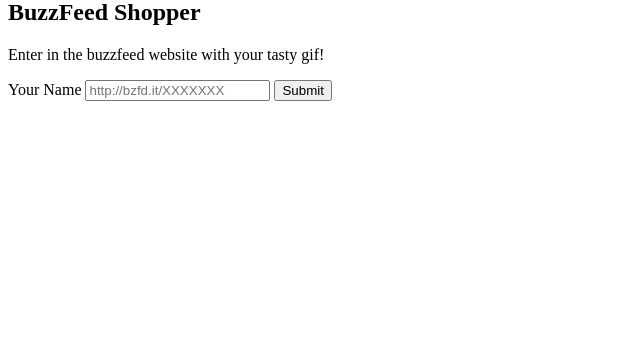
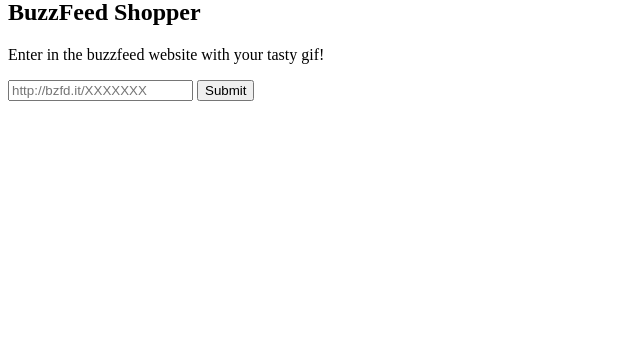
Before and after one commit to Sarulian/sarulian-website, a Flask app: page /shopper in a window 1280 px wide. Shown: the part 21-385 px from the top of the page, without its empty margins (0-640 px from the left). Run offline with Flask 2, Linux system fonts and the light colour scheme.

Commit message:
everything

```diff
--- a/templates/shopper.html
+++ b/templates/shopper.html
@@ -14,7 +14,6 @@
 					<h2>BuzzFeed Shopper</h2>
 					<p>Enter in the buzzfeed website with your tasty gif!</p>
 				</header>
-				<label>Your Name</label>
 				<input name="buzzfeedlink" placeholder="http://bzfd.it/XXXXXXX" type="text" width="100px;">
 				<input type="submit">
 			</form>
```
